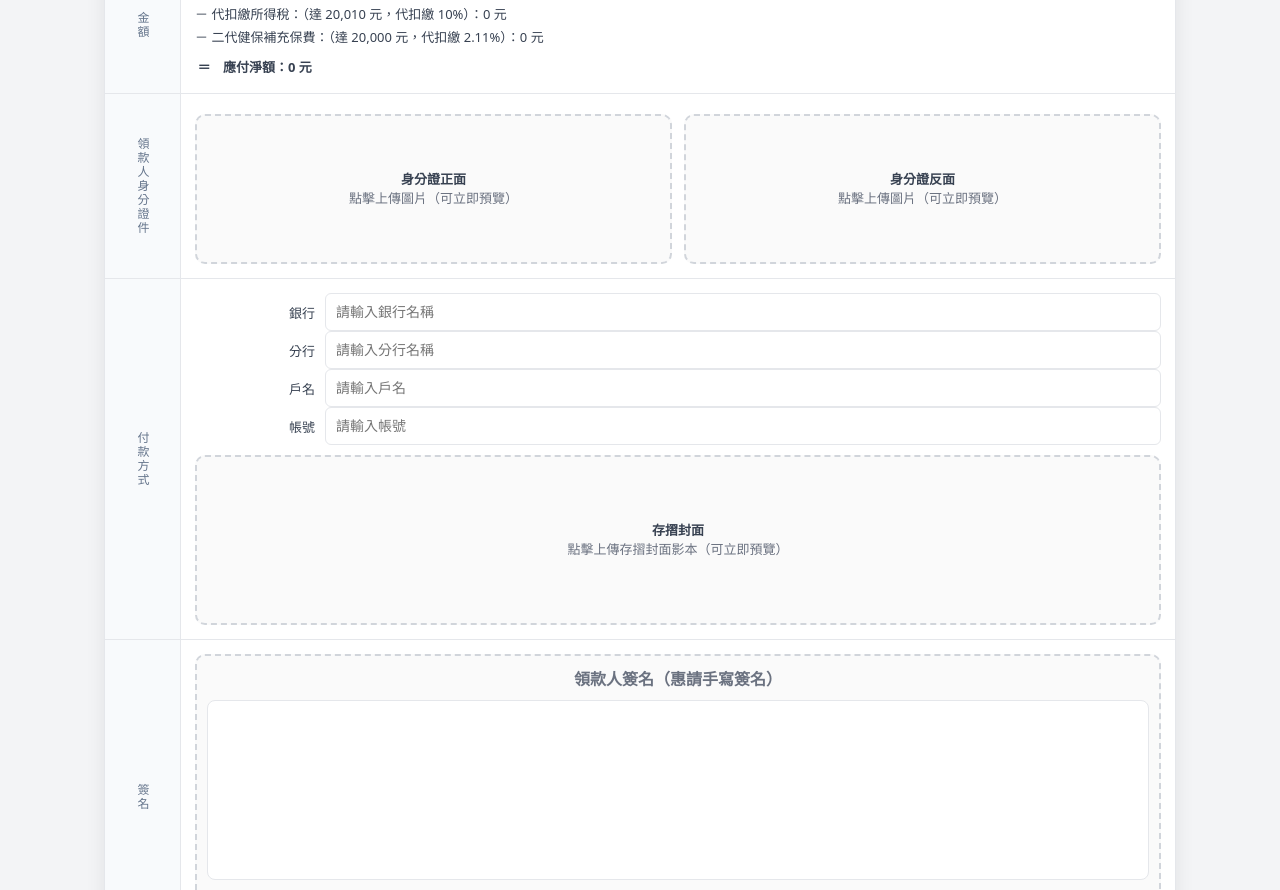
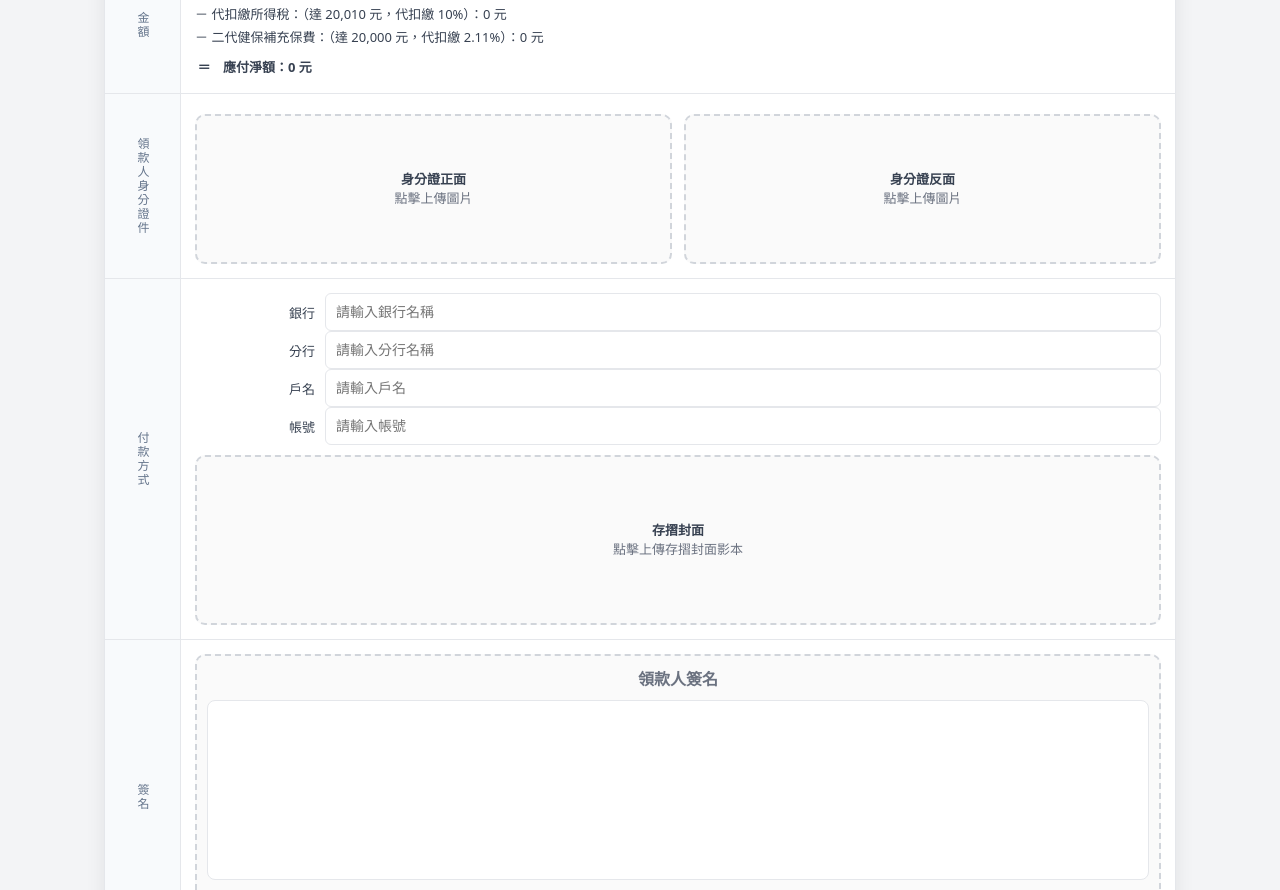
Before and after one commit to TristaTsai/laborpayment, a plain HTML site: page index.html in a window 1280 px wide. Shown: the part 562-1452 px from the top of the page. Drawn offline with nearby package versions, Linux system fonts and the light colour scheme.

Commit message:
Update index.html

```diff
--- a/index.html
+++ b/index.html
@@ -348,12 +348,12 @@
           <div class="uploads2">
             <label class="uploadBox">
               <input id="idFront" type="file" accept="image/*">
-              <div class="txt"><b>身分證正面</b><br>點擊上傳圖片（可立即預覽）</div>
+              <div class="txt"><b>身分證正面</b><br>點擊上傳圖片</div>
               <img id="frontPreview" alt="" />
             </label>
             <label class="uploadBox">
               <input id="idBack" type="file" accept="image/*">
-              <div class="txt"><b>身分證反面</b><br>點擊上傳圖片（可立即預覽）</div>
+              <div class="txt"><b>身分證反面</b><br>點擊上傳圖片</div>
               <img id="backPreview" alt="" />
             </label>
           </div>
@@ -372,7 +372,7 @@
           <div style="margin-top:10px;">
             <label class="uploadBox" style="height:170px;">
               <input id="bankbook" type="file" accept="image/*">
-              <div class="txt"><b>存摺封面</b><br>點擊上傳存摺封面影本（可立即預覽）</div>
+              <div class="txt"><b>存摺封面</b><br>點擊上傳存摺封面影本</div>
               <img id="bankPreview" alt="" />
             </label>
           </div>
@@ -384,7 +384,7 @@
         <div class="vtag">簽名</div>
         <div class="content">
           <div class="signBox">
-            <div style="text-align:center;color:#6b7280;font-weight:900;margin-bottom:10px;">領款人簽名（惠請手寫簽名）</div>
+            <div style="text-align:center;color:#6b7280;font-weight:900;margin-bottom:10px;">領款人簽名</div>
             <canvas id="signCanvas"></canvas>
             <div class="signTools">
               <button class="miniBtn" id="clearSign" type="button">清除</button>
```
